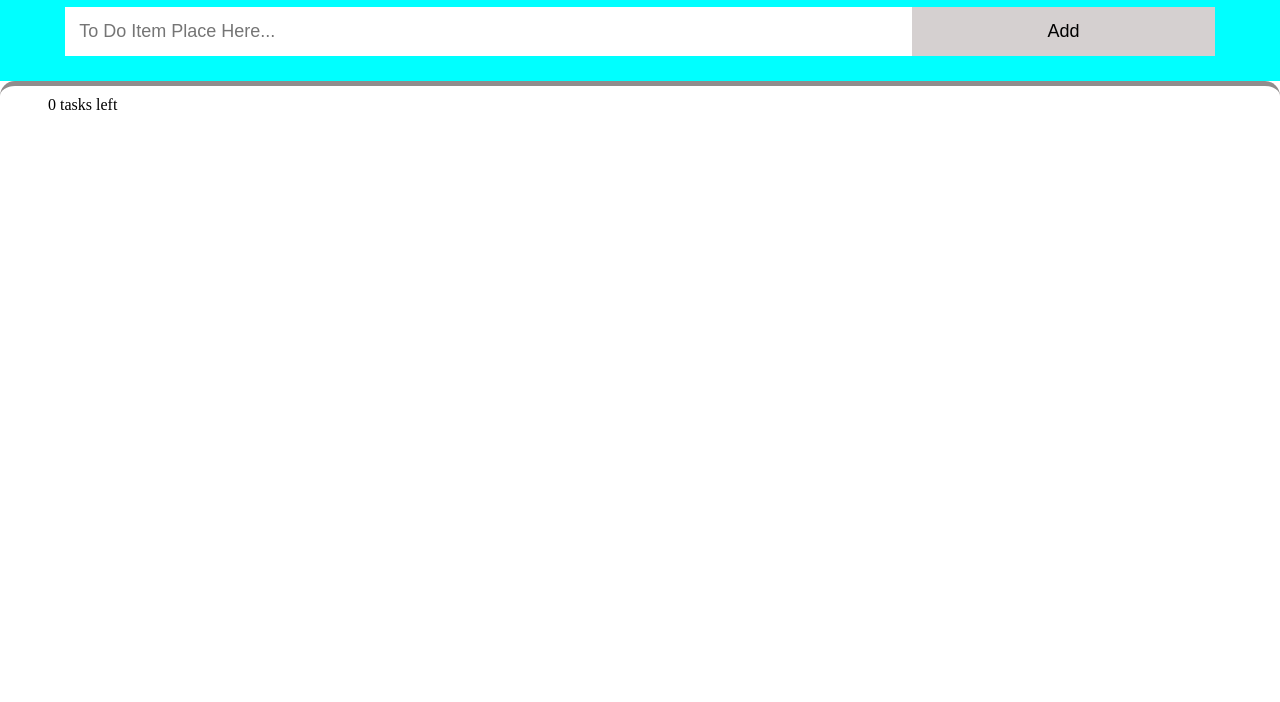
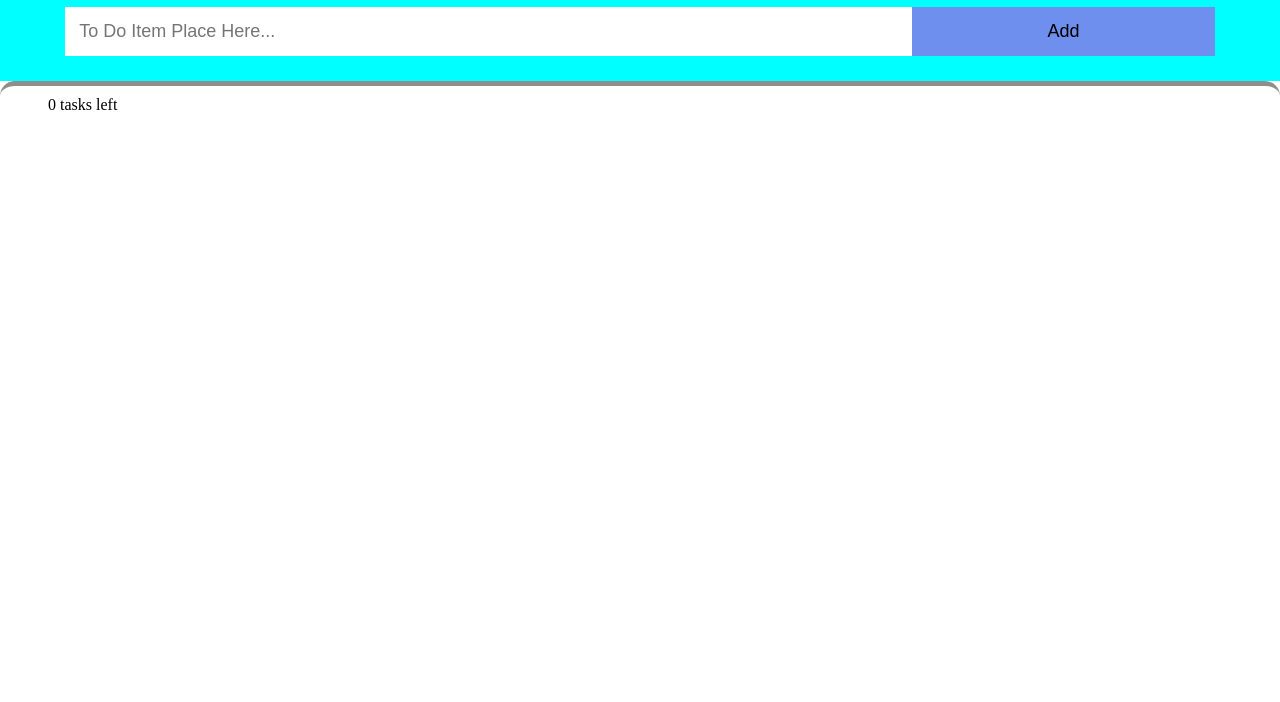
Before and after one commit to mkgithubproject/ToDoListUsingJavaScript, a plain HTML site: page index.html in a window 1280 px wide. Shown: the part 98-800 px from the top of the page. Drawn offline with Linux system fonts and the light colour scheme.

Commit message:
Update style.css
updated styles

```diff
--- a/css/style.css
+++ b/css/style.css
@@ -41,14 +41,14 @@ ul li:hover{
 #add_to_do_button{
     padding:14px;
     width: 25%;
-    background-color:rgb(213, 208, 208) ;
+    background-color:rgb(111, 143, 238) ;
     cursor: pointer;
     font-size: 18px;
     border: none;
     margin-left: -4px;
 }
 #add_to_do_button:hover{
-    background-color:rgb(153, 146, 146) ;
+    background-color:blue ;
 }
 #task_left{
     padding-left: 48px;
```
